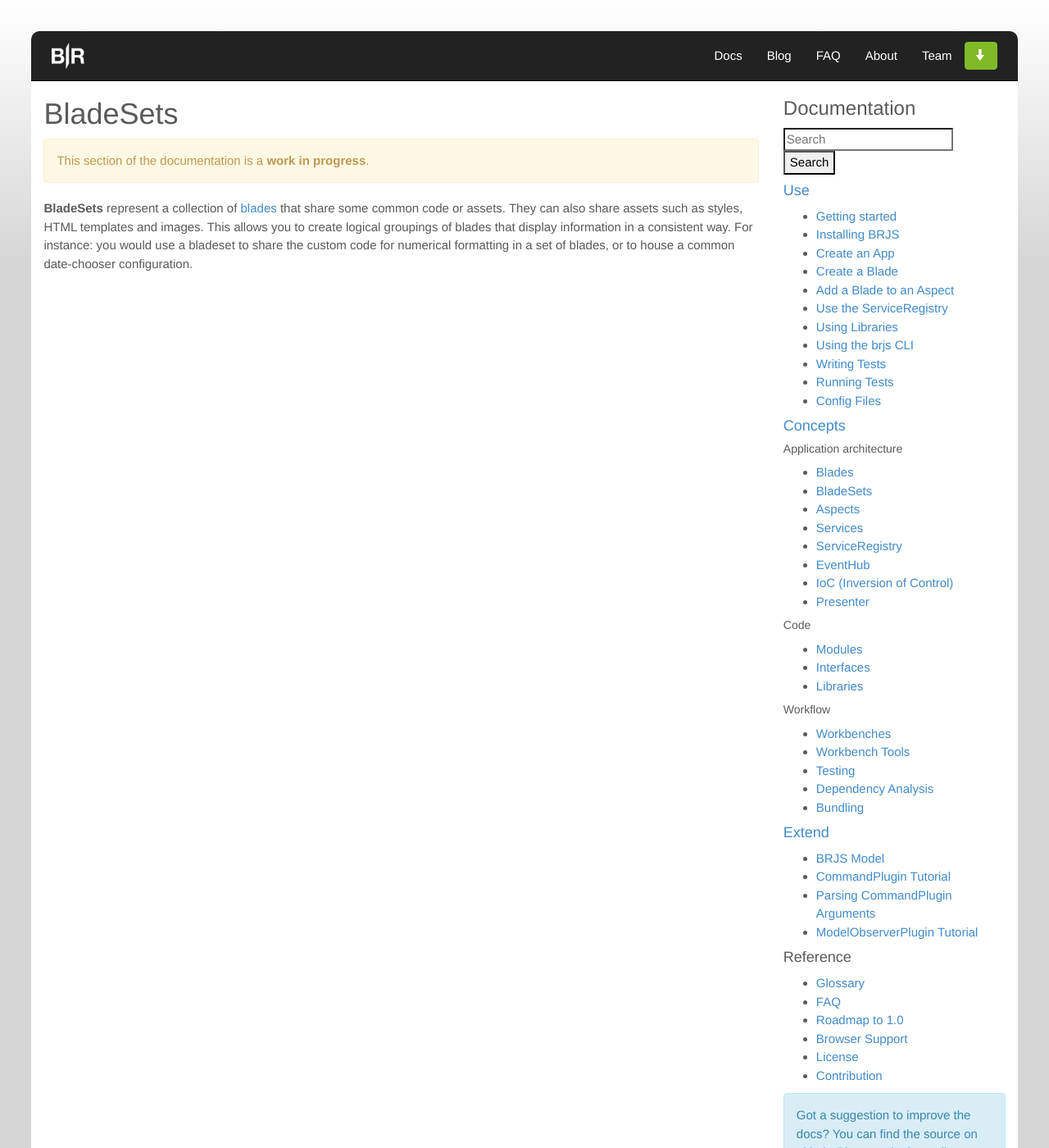
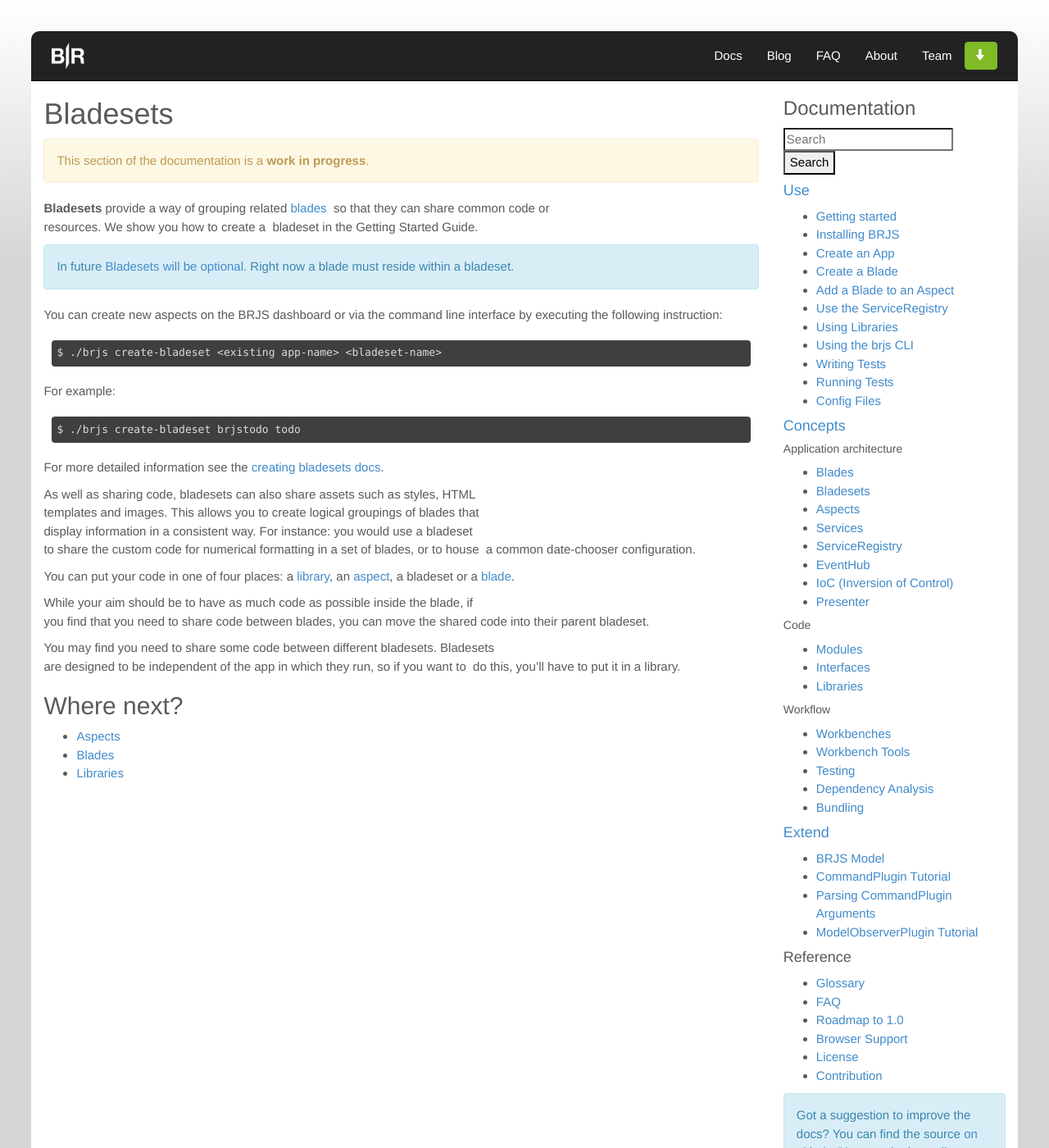
Before and after one commit to BladeRunnerJS/brjs-site, a Jekyll site: the page built from docs/concepts/bladesets.md, in a window 1280 px wide and 1400 px high. Shown: the whole window at 82% size. Built offline with Jekyll 4.4.1, drawn with Linux system fonts in a browser that asks for light colours; nearby versions of some CDN libraries; Markdown is read by kramdown in place of the engine named in the settings.

Commit message:
Bladeset updates based on @emmastreet's doc

````diff
--- a/_includes/docs/concepts/toc.html
+++ b/_includes/docs/concepts/toc.html
@@ -1,7 +1,7 @@
 <h5>Application architecture</h5>
 <ul>
   <li><a href="/docs/concepts/blades/">Blades</a></li>
-  <li><a href="/docs/concepts/bladesets/">BladeSets</a></li>
+  <li><a href="/docs/concepts/bladesets/">Bladesets</a></li>
   <li><a href="/docs/concepts/aspects/">Aspects</a></li>
   <li><a href="/docs/concepts/services/">Services</a></li>
   <li><a href="/docs/concepts/service_registry/">ServiceRegistry</a></li>
--- a/docs/concepts/bladesets.md
+++ b/docs/concepts/bladesets.md
@@ -1,7 +1,52 @@
 ---
 layout: docs
-title: BladeSets
+title: Bladesets
 permalink: /docs/concepts/bladesets/
 ---
 
-**BladeSets** represent a collection of [blades](/docs/concepts/blades) that share some common code or assets. They can also share assets such as styles, HTML templates and images. This allows you to create logical groupings of blades that display information in a consistent way. For instance: you would use a bladeset to share the custom code for numerical formatting in a set of blades, or to house a common date-chooser configuration.
+**Bladesets** provide a way of grouping related [blades](/docs/concepts/blades)
+so that they can share common code or resources. We show you how to create a
+bladeset in the Getting Started Guide.
+
+<div class="alert alert-info github">
+  <p>
+    In future <a href="https://github.com/BladeRunnerJS/brjs/issues/2">Bladesets will be optional</a>. Right now a blade must reside within a bladeset.
+  </p>
+</div>
+
+You can create new aspects on the BRJS dashboard or via the command line interface
+by executing the following instruction:
+
+```bash
+$ ./brjs create-bladeset <existing app-name> <bladeset-name>
+```
+For example:
+
+```bash
+$ ./brjs create-bladeset brjstodo todo
+```
+
+For more detailed information see the [creating bladesets docs](/docs/use/create_bladeset).
+
+As well as sharing code, bladesets can also share assets such as styles, HTML
+templates and images. This allows you to create logical groupings of blades that
+display information in a consistent way. For instance: you would use a bladeset
+to share the custom code for numerical formatting in a set of blades, or to house
+a common date-chooser configuration.
+
+You can put your code in one of four places: a [library](/docs/concepts/libraries),
+an [aspect](/docs/concepts/aspects/), a bladeset or a [blade](/docs/concepts/blades/).
+
+While your aim should be to have as much code as possible inside the blade, if
+you find that you need to share code between blades, you can move the shared code
+into their parent bladeset.
+
+You may find you need to share some code between different bladesets. Bladesets
+are designed to be independent of the app in which they run, so if you want to
+do this, you’ll have to put it in a library.
+
+## Where next?
+
+* [Aspects](/docs/concepts/aspects/)
+* [Blades](/docs/concepts/blades/)
+* [Libraries](/docs/concepts/libraries/)
````
